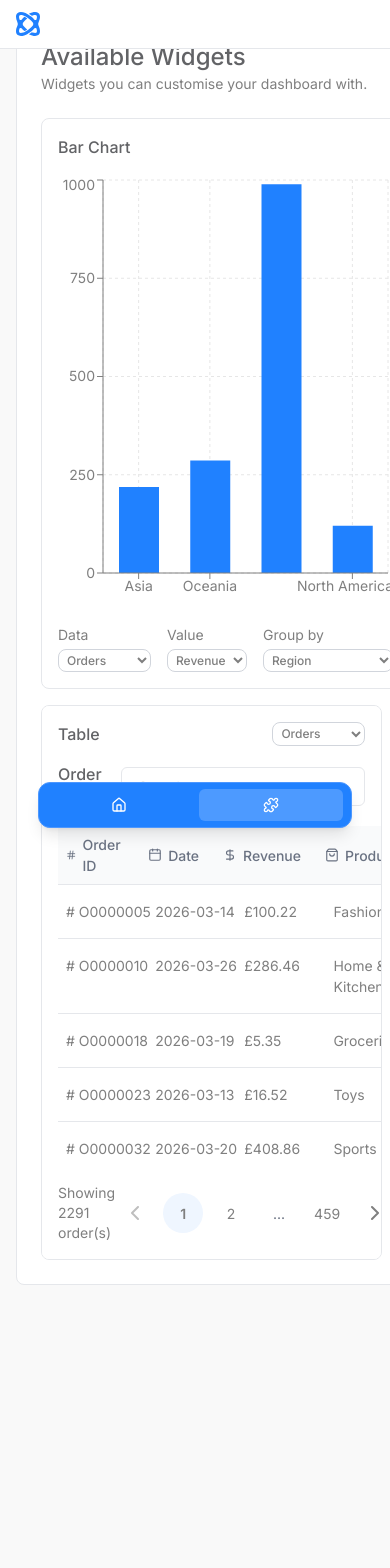
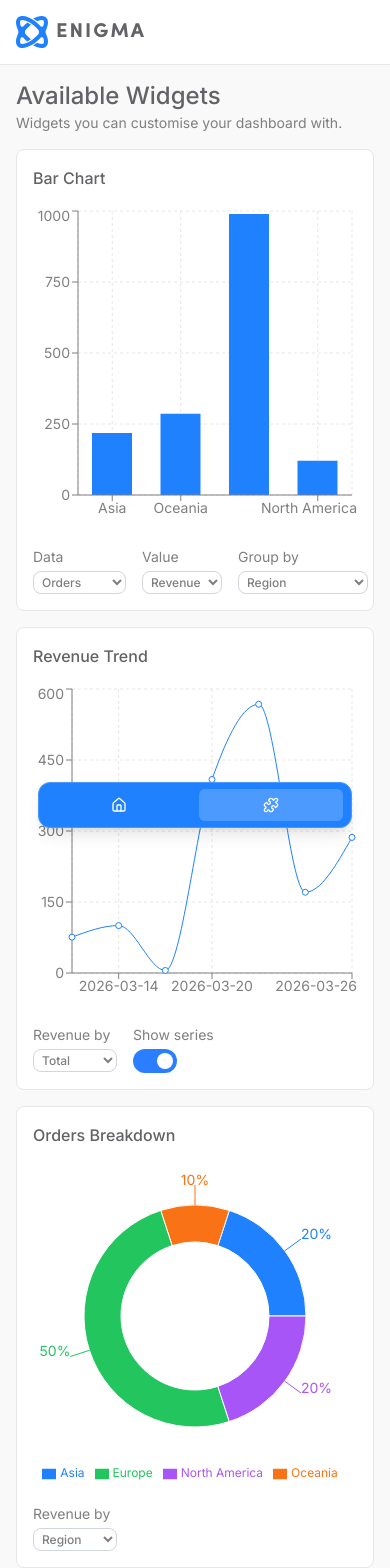
Before and after one commit to aakirahin/ecom-dashboard, a Next.js app: page /widgets in a window 390 px wide. Shown: the top 1568 px of the page. Before the commit the page ends 1309 px from the top, so only its background shows below. Built offline with nearby package versions, Linux system fonts and the light colour scheme.

Commit message:
Fixed responsiveness

```diff
--- a/app/_components/Charts/PieChart.tsx
+++ b/app/_components/Charts/PieChart.tsx
@@ -19,7 +19,7 @@ const PieChart = ({ data }: Props) => {
 
     return (
         <Chart
-            style={{ width: '100%', height: '90%' }}
+            style={{ width: '100%', height: '100%' }}
             responsive
         >
             <Tooltip formatter={(value) => [value, 'Orders']} />
--- a/app/_components/Content/Breakdown.tsx
+++ b/app/_components/Content/Breakdown.tsx
@@ -20,7 +20,7 @@ const Breakdown = ({
   return (
     <div className={` ${cardClass} w-full h-full`}>
       <span className={titleClass}>{title}</span>
-      {error && <p className='p-2 text-sm text-red-600'>Error loading pie chart.</p>}
+      {error && <p className='py-2 text-sm text-red-600'>Error loading pie chart.</p>}
       {
         isLoading ?
         <PieLoading/> :
--- a/app/_components/Content/ContentLayout.tsx
+++ b/app/_components/Content/ContentLayout.tsx
@@ -25,7 +25,7 @@ const ContentLayout = () => {
   } = useFetchDashboardQuery(dashboardFilters)
 
   return (
-    <div className='flex flex-col gap-4 px-4 pt-16 lg:pt-4 pb-24 lg:pb-6 flex-1 overflow-y-auto'>
+    <div className='flex flex-col gap-4 px-4 pt-20 lg:pt-4 pb-24 lg:pb-6 flex-1 overflow-y-auto'>
       <FilterBar
         filters={dashboardFilters}
         setFilters={setDashboardFilters}
--- a/app/_components/Content/FilterBar.tsx
+++ b/app/_components/Content/FilterBar.tsx
@@ -48,7 +48,7 @@ const FilterBar = ({
   }, [isOpen])
 
   return (
-    <div className='flex justify-between items-center'>
+    <div className='flex md:flex-row flex-col gap-2 md:justify-between md:items-center justify-start'>
       <Link href="/coming-soon">
         <SmallButton
           icon={<Pencil size={12} color='#7F7F7F'/>}
--- a/app/_components/Content/KPIMetrics.tsx
+++ b/app/_components/Content/KPIMetrics.tsx
@@ -95,7 +95,7 @@ const KPIMetrics = ({
   const changes = dashboard?.kpis.changes ?? emptyChanges
 
   return (
-    <div className={`flex flex-col bg-white ${borderClass} divide-y divide-gray-200 rounded-lg w-auto xl:w-1/3 p-4 font-medium`}>
+    <div className={`flex flex-col bg-white ${borderClass} divide-y divide-gray-200 rounded-lg w-auto xl:w-1/3 sm:w-full p-4 font-medium`}>
       <RowCard
         left={{
           title: 'Total Revenue',
--- a/app/_components/SideMenu/SideMenu.tsx
+++ b/app/_components/SideMenu/SideMenu.tsx
@@ -5,7 +5,7 @@ import GitHubCard from './GitHubCard';
 const SideMenu = () => {
   return (
     <>
-      <div className='flex lg:hidden w-full items-center justify-between px-4 py-3 bg-white border-b border-gray-200 fixed top-0 left-0 z-40'>
+      <div className='flex lg:hidden w-full items-center justify-between px-4 py-4 bg-white border-b border-gray-200 fixed top-0 left-0 z-40'>
         <a
           href={'/'}
           className='flex gap-2 hover:opacity-85 transition-opacity duration-300 items-center'
@@ -13,9 +13,12 @@ const SideMenu = () => {
           <Image
             src={'/logo.svg'}
             alt="Logo"
-            width={24}
-            height={24}
+            width={32}
+            height={32}
           />
+          <span className='text-xl text-[#626366] font-sofia font-bold tracking-widest'>
+            ENIGMA
+          </span>
         </a>
       </div>
 
--- a/app/_components/SkeletonLoading/KPILoading.tsx
+++ b/app/_components/SkeletonLoading/KPILoading.tsx
@@ -4,7 +4,7 @@ import React from 'react'
 const skeletonClassName = 'bg-gray-100 rounded animate-pulse'
 
 const LoadingCard = () => (
-    <div className='flex flex-col w-1/2 p-4 gap-3'>
+    <div className='flex flex-col md:w-1/2 sm:w-full p-4 items-baseline gap-3'>
         <div className={`w-11 h-11 rounded-full ${skeletonClassName}`} />
         <div className={`h-3 w-24 ${skeletonClassName}`} />
         <div className={`h-8 w-28 ${skeletonClassName}`} />
@@ -13,7 +13,7 @@ const LoadingCard = () => (
 )
 
 const LoadingCardRow = () => (
-    <div className='flex h-1/2 divide-x divide-gray-200'>
+    <div className='flex flex-col sm:flex-row sm:h-1/2 divide-y sm:divide-y-0 sm:divide-x divide-gray-200'>
         <LoadingCard/>
         <LoadingCard/>
     </div>
@@ -21,7 +21,7 @@ const LoadingCardRow = () => (
 
 const KPILoading = () => {
   return (
-        <div className={`flex flex-col bg-white ${borderClass} divide-y divide-gray-200 rounded-lg w-1/3 p-4`}>
+        <div className={`flex flex-col bg-white ${borderClass} divide-y divide-gray-200 rounded-lg xl:w-1/3 sm:w-full p-4`}>
             <LoadingCardRow/>
             <LoadingCardRow/>
         </div>
--- a/app/_components/Table/DataTable.tsx
+++ b/app/_components/Table/DataTable.tsx
@@ -37,7 +37,7 @@ const DataTable = <T extends Record<string, any>>({
 }: Props<T>) => {
   return (
     <TableContextProvider<T> reducer={reducer}>
-      <div className='flex flex-col gap-2'>
+      <div className='flex flex-col gap-2 overflow-x-clip overflow-x-scroll'>
         <div className='flex justify-between items-center mb-2'>
           <span className='text-[16px] text-[#626366] font-medium'>{title}</span>
           <Search error={error}/>
--- a/app/layout.tsx
+++ b/app/layout.tsx
@@ -37,7 +37,7 @@ export default function RootLayout({
       <body className="min-h-full flex flex-col text-[14px]">
         <div className='flex min-h-screen lg:h-screen overflow-hidden'>
           <SideMenu/>
-          <main className='flex flex-1 min-h-0'>
+          <main className='flex flex-1 min-h-0 w-full'>
             <Provider>
               {children}
             </Provider>
--- a/app/widgets/_components/Widgets/TableWidget.tsx
+++ b/app/widgets/_components/Widgets/TableWidget.tsx
@@ -26,7 +26,7 @@ const TableWidget = () => {
     }
 
     return (
-        <Card className='overflow-y-scroll'>
+        <Card>
             <div className='flex w-full justify-between'>
                 <span className={titleClass}>Table</span>
                 <select
--- a/app/widgets/page.tsx
+++ b/app/widgets/page.tsx
@@ -1,6 +1,6 @@
 "use client"
 
-import React, { useState } from 'react'
+import React from 'react'
 import { cardClass, titleClass } from '@/lib/styles/tailwindClasses'
 import Card from './_components/Card'
 import RevenueTrendWidget from './_components/Widgets/RevenueTrendWidget'
@@ -34,15 +34,14 @@ const Page = () => {
     });
 
     return (
-        <div className={`${cardClass} w-full m-4 mb-6 gap-6 p-6 flex flex-col flex-1`}>
+        <div className={`gap-4 md:p-6 sm:p-2 flex flex-col flex-1 px-4 pt-20 xl:pt-4 pb-24 xl:pb-6 min-w-0 overflow-x-hidden`}>
             <div className='gap-2'>
                 <h1 className='text-2xl text-[#626366] font-medium'>
                     Available Widgets
                 </h1>
                 <p>Widgets you can customise your dashboard with.</p>
             </div>
-            <div className='flex flex-col gap-4 w-full h-full overflow-hidden'>
-                <div className='w-full h-1/2 flex gap-4'>
+            <div className='xl:h-1/2 flex xl:flex-row flex-col gap-4'>
                 <BarChartWidget
                     title="Bar Chart"
                     data={ordersResponse?.data ?? []}
@@ -65,7 +64,7 @@ const Page = () => {
                     showOptions={true}
                 />
             </div>
-                <div className='w-full h-1/2 flex gap-4 flex-1 overflow-auto'>
+            <div className='xl:h-1/2 flex xl:flex-row flex-col gap-4 flex-1'>
                 <TableWidget/>
                 <Card>
                     <span className={titleClass}>KPI Metrics</span>
@@ -76,7 +75,6 @@ const Page = () => {
                 </Card>
             </div>
         </div>
-        </div>
     )
 }
 
```
Lines whose indentation alone changed are shown as unchanged.
